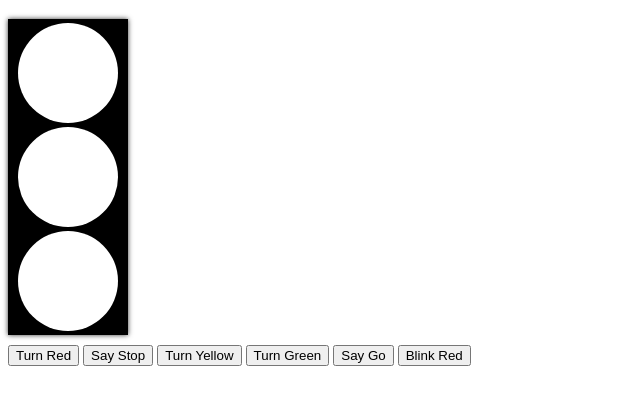
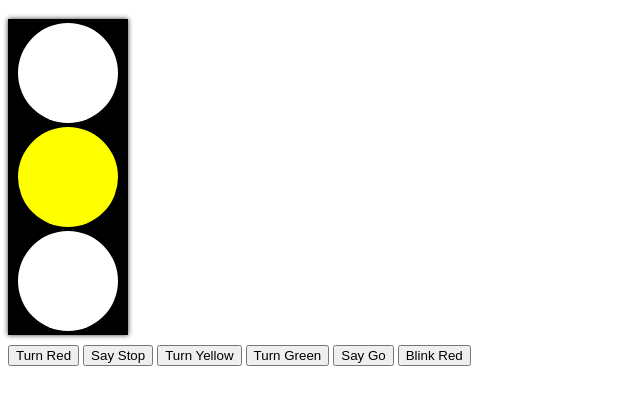
Before and after one commit to zspann/cssi-curriculum-jquery-traffic-light, a plain HTML site: page index.html in a window 1280 px wide. Both pictures are taken after a click on the button "Turn Yellow". Shown: the part 61-466 px from the top of the page, without its empty margins (0-640 px from the left). Drawn offline with nearby package versions, Linux system fonts and the light colour scheme.

Commit message:
I made all but button 6 work - help?

```diff
--- a/script.js
+++ b/script.js
@@ -1,25 +1,29 @@
+
 
 $(document).ready(function() {
 
    /* code for button 1  -- Turn the light Red */
-   $('#button1').click(
-     function() {
+   $('#button1').click(function() {
          $('#top-light').css("background", "red");
-     }
-   );
+    });
    /* code for button 2 --- Say STOP */
-   $('#button2').click(
-     function() {
+   $('#button2').click(function() {
          $('#top-light').html("<p> STOP </p>");
-     }
-   );
+    });
+   /* code for button 3 -- Turn the light Yellow */
+   $('#button3').click(function() {
+         $('#middle-light').css("background", "yellow");
+   });
+   /* code for button 4 -- Turn the light Green */
+   $('#button4').click(function() {
+         $('#bottom-light').css("background", "green");
+   });
+   /* code for button 5 -- Say GO! */
+   $('#button5').click(function() {
+         $('#bottom-light').html("<p> GO </p>");
+   });
+   /* no idea how this is supposed to work */
+   $('#button6').click(function() {
 
-   /* code for button 3 -- Turn the light Yellow */
-
-   /* code for button 4 -- Turn the light Green */
-
-   /* code for button 5 -- Say GO! */
-
-   /* code for button 6 -- Make Green Light Blink -- Extension!! */
-
+   });
 });
```
Also changed, not shown: index.html (line endings or trailing spaces).
